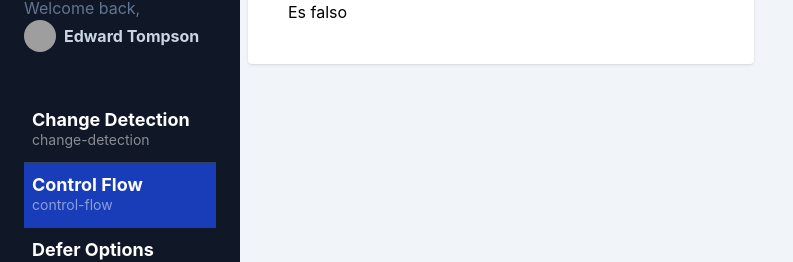
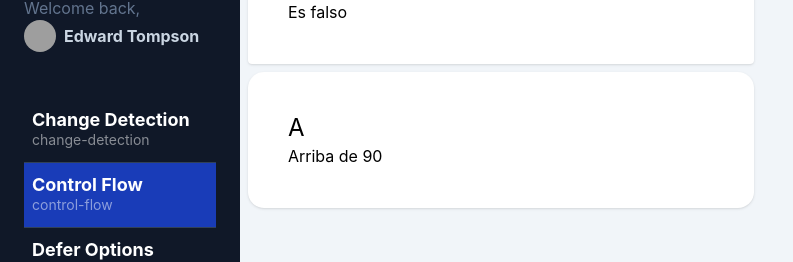
Before and after one commit to MarioAG1/nuevas-y-no-tan-nuevas-Angular-19, an Angular app: page /dashboard/control-flow in a window 1280 px wide. Shown: the part 148-410 px from the top of the page, without its empty margins (0-793 px from the left). Built offline with nearby package versions, Linux system fonts and the light colour scheme; grey boxes are pictures that could not be loaded.

Commit message:
329. Control Flow - @Switch

```diff
--- a/src/app/dashboard/pages/control-flow/control-flow.component.html
+++ b/src/app/dashboard/pages/control-flow/control-flow.component.html
@@ -9,3 +9,22 @@
     }
   </div>
 </section>
+<section class="grid grid-cols-1 md:grid-cols-2 gap-3 mt-2">
+  <div class="bg-white rounded-2xl shadow p-10">
+    <h2 class="text-2xl">{{ grade() }}</h2>
+    @switch (grade()) {
+      @case ('A') {
+        <p>Arriba de 90</p>
+      }
+      @case ('B') {
+        <p>Arriba de 80</p>
+      }
+      @case ('F') {
+        <p>Suspenso</p>
+      }
+      @default {
+        <p>Las notas no están subidas</p>
+      }
+    }
+  </div>
+</section>
--- a/src/app/dashboard/pages/control-flow/control-flow.component.ts
+++ b/src/app/dashboard/pages/control-flow/control-flow.component.ts
@@ -1,4 +1,6 @@
 import { Component, signal } from '@angular/core';
+
+type Grade = 'A' | 'B' | 'F' | '';
 
 @Component({
   selector: 'app-control-flow',
@@ -7,6 +9,7 @@
 })
 export default class ControlFlowComponent {
   public showContent = signal(false);
+  public grade = signal<Grade>('A');
 
   public toggleContent() {
     this.showContent.update((value) => {
```
